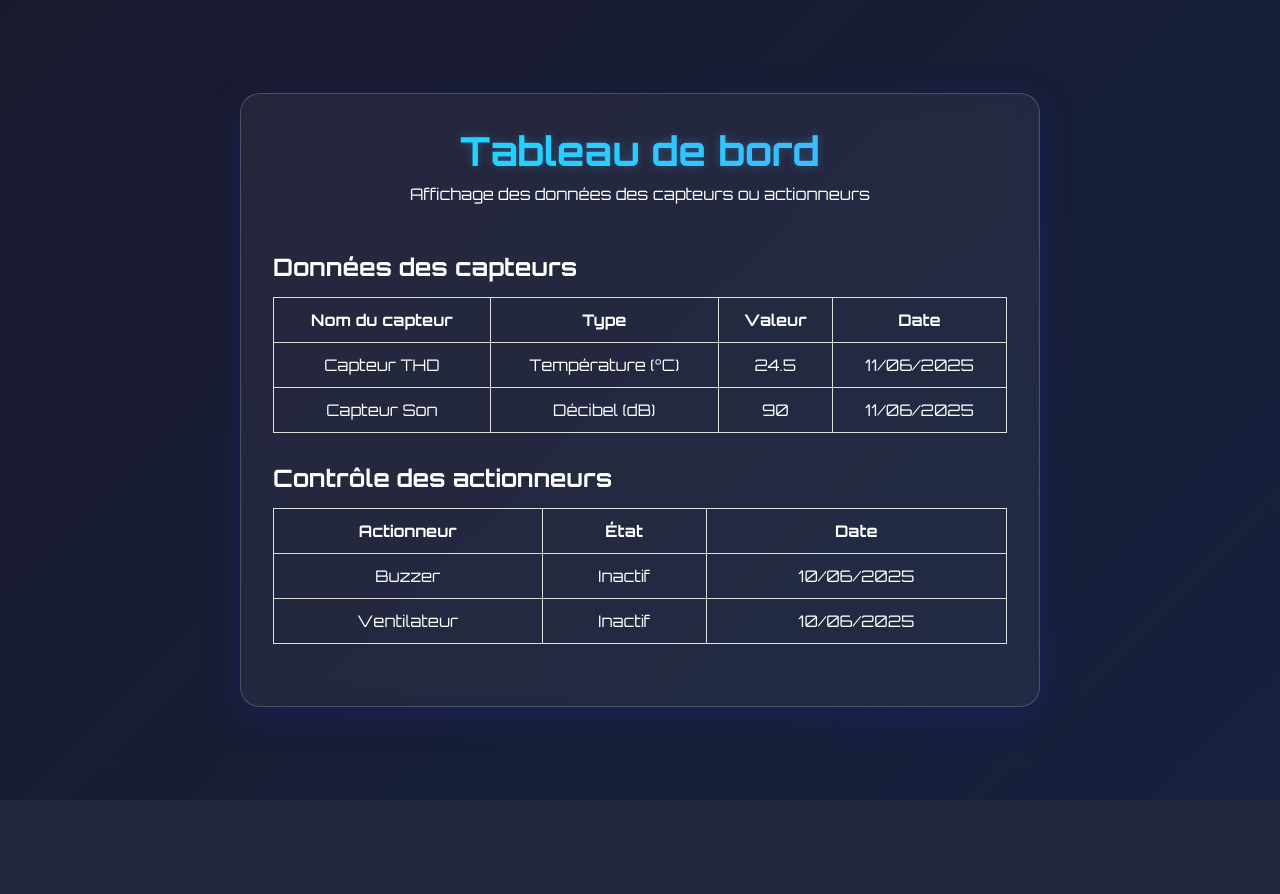
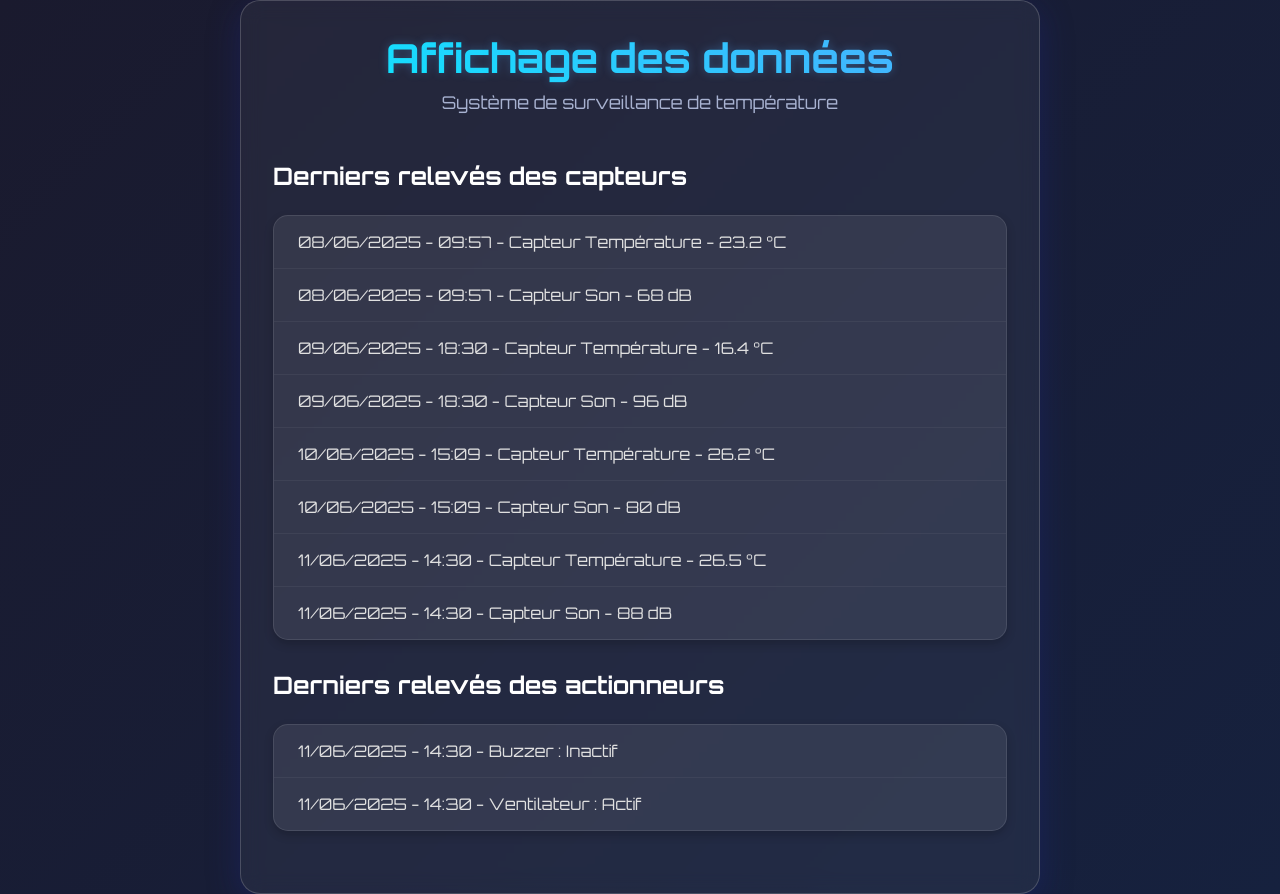
Before and after one commit to Arthur-Boutin/APP_COMMUN_G2B, a PHP site: page /views/affichage_donnee.html in a window 1280 px wide. Before the commit the page ends 800 px from the top, so only its background shows below. Run offline with PHP 8.4, Linux system fonts and the light colour scheme.

Commit message:
modification affichage des données

```diff
--- a/assets/css/style.css
+++ b/assets/css/style.css
@@ -26,20 +26,34 @@
 }
 
 .section {
-      margin: 30px 0;
-    }
-    table {
-      width: 100%;
-      border-collapse: collapse;
-      margin-top: 15px;
-    }
-    table, th, td {
-      border: 1px solid #ddd;
-    }
-    th, td {
-      padding: 12px;
-      text-align: center;
-    }
+    margin: 30px 0;
+}
+
+.simple-readings-list {
+    list-style: none;
+    padding: 0;
+    margin-top: 1.5rem;
+    background: rgba(255, 255, 255, 0.08);
+    border-radius: 15px;
+    box-shadow: 0 4px 10px rgba(0, 0, 0, 0.2);
+    border: 1px solid rgba(255, 255, 255, 0.1);
+}
+
+.simple-readings-list li {
+    padding: 1rem 1.5rem;
+    border-bottom: 1px solid rgba(255, 255, 255, 0.05);
+    color: #e0e0e0;
+    font-size: 1rem;
+    transition: background-color 0.3s ease;
+}
+
+.simple-readings-list li:last-child {
+    border-bottom: none;
+}
+
+.simple-readings-list li:hover {
+    background-color: rgba(255, 255, 255, 0.15);
+}
 
 header {
   text-align: center;
--- a/views/affichage_donnee.html
+++ b/views/affichage_donnee.html
@@ -10,62 +10,35 @@
 <body>
     <div class="container">
         <header>
-            <h1>Tableau de bord</h1>
-            <p>Affichage des données des capteurs ou actionneurs</p>
+            <h1>Affichage des données</h1>
+            <p class="subtitle">Système de surveillance de température</p>
         </header>
         <div class="section">
-            <h2> Données des capteurs</h2>
-            <table>
-                <thead>
-                <tr>
-                    <th>Nom du capteur</th>
-                    <th>Type</th>
-                    <th>Valeur</th>
-                    <th>Date</th>
-                </tr>
-                </thead>
-                <tbody>
-                    <tr>
-                        <td>Capteur THD</td>
-                        <td>Température (°C)</td>
-                        <td>24.5</td>
-                        <td>11/06/2025</td>
-                    </tr>
-                    <tr>
-                        <td>Capteur Son </td>
-                        <td>Décibel (dB)</td>
-                        <td>90</td>
-                        <td>11/06/2025</td>
-                    </tr>
-                </tbody>
-            </table>
+            <h2> Derniers relevés des capteurs</h2>
+            <div id="sensor-reading" class="actuator-list">
+                <ul class="simple-readings-list">
+                <li>08/06/2025 - 09:57 - Capteur Température - 23.2 °C</li>
+                <li>08/06/2025 - 09:57 - Capteur Son - 68 dB</li>
+                <li>09/06/2025 - 18:30 - Capteur Température - 16.4 °C</li>
+                <li>09/06/2025 - 18:30 - Capteur Son - 96 dB</li>
+                <li>10/06/2025 - 15:09 - Capteur Température - 26.2 °C</li>
+                <li>10/06/2025 - 15:09 - Capteur Son - 80 dB</li>
+                <li>11/06/2025 - 14:30 - Capteur Température - 26.5 °C</li>
+                <li>11/06/2025 - 14:30 - Capteur Son - 88 dB</li>
+            </ul>
+            </div>
         </div>
 
         <div class="section">
-            <h2> Contrôle des actionneurs</h2>
-            <table>
-                <thead>
-                    <tr>
-                        <th>Actionneur</th>
-                        <th>État</th>
-                        <th>Date</th>
-                    </tr>
-                </thead>
-                <tbody>
-                    <tr>
-                        <td>Buzzer</td>
-                        <td>Inactif</td>
-                        <td>10/06/2025</td>
-                    </tr>
-                    <tr>
-                        <td>Ventilateur</td>
-                        <td>Inactif</td>
-                        <td>10/06/2025</td>
-                    </tr>
-                </tbody>
-            </table>
+            <h2> Derniers relevés des actionneurs</h2>
+            <div id="actuator-states" class="actuator-list">
+                <ul class="simple-readings-list">
+                    <li>11/06/2025 - 14:30 - Buzzer : Inactif</li>
+                    <li>11/06/2025 - 14:30 - Ventilateur : Actif</li>
+                </ul>
+            </div>
         </div>
     </div>
-    <script src="script.js"></script>
+
 </body>
 </html>
```
